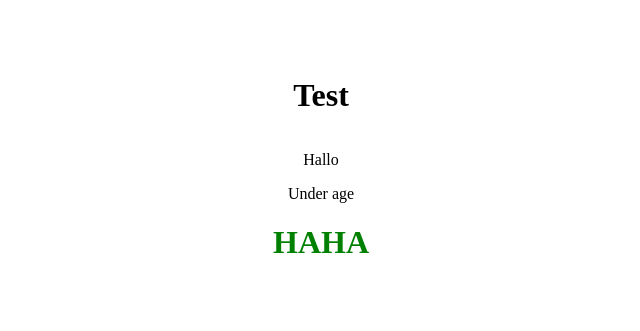
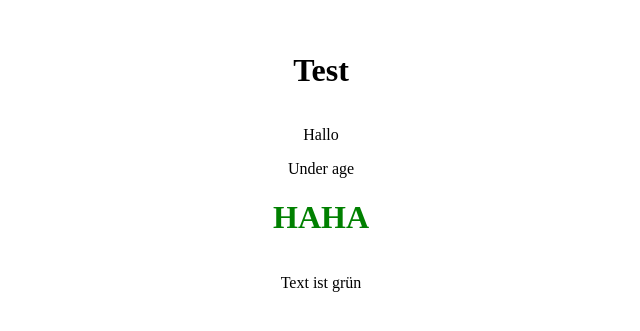
Before and after one commit to kasparlaurenz/pedrotech-course, a React (Create React App) app: page / in a window 1280 px wide. Shown: the part 239-570 px from the top of the page, without its empty margins (327-967 px from the left). Built offline with nearby package versions, Linux system fonts and the light colour scheme; the HTML template or start-up script is replaced by a standard one.

Commit message:
render on condition match

```diff
--- a/src/App.tsx
+++ b/src/App.tsx
@@ -18,6 +18,7 @@ function App() {
           <h1 className={isGreen ? 'green' : ''}>HAHA</h1>
         </>
       )}
+      {isGreen && <p>Text ist grün</p>}
     </div>
   );
 }
```
